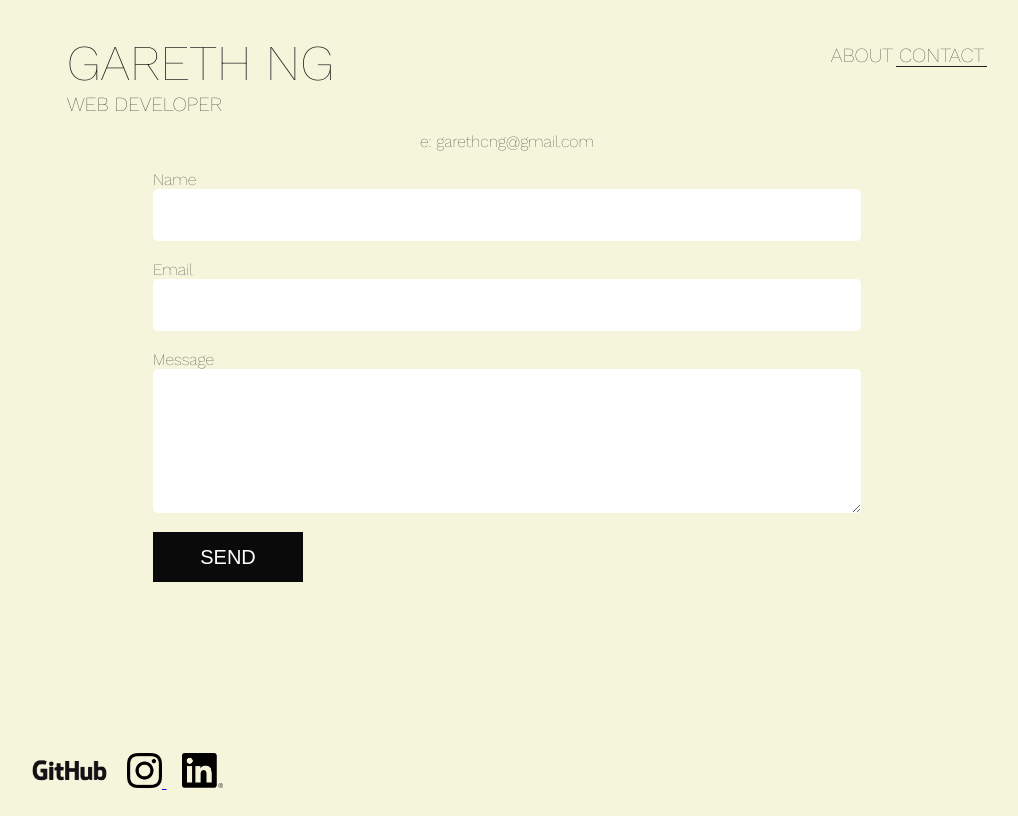
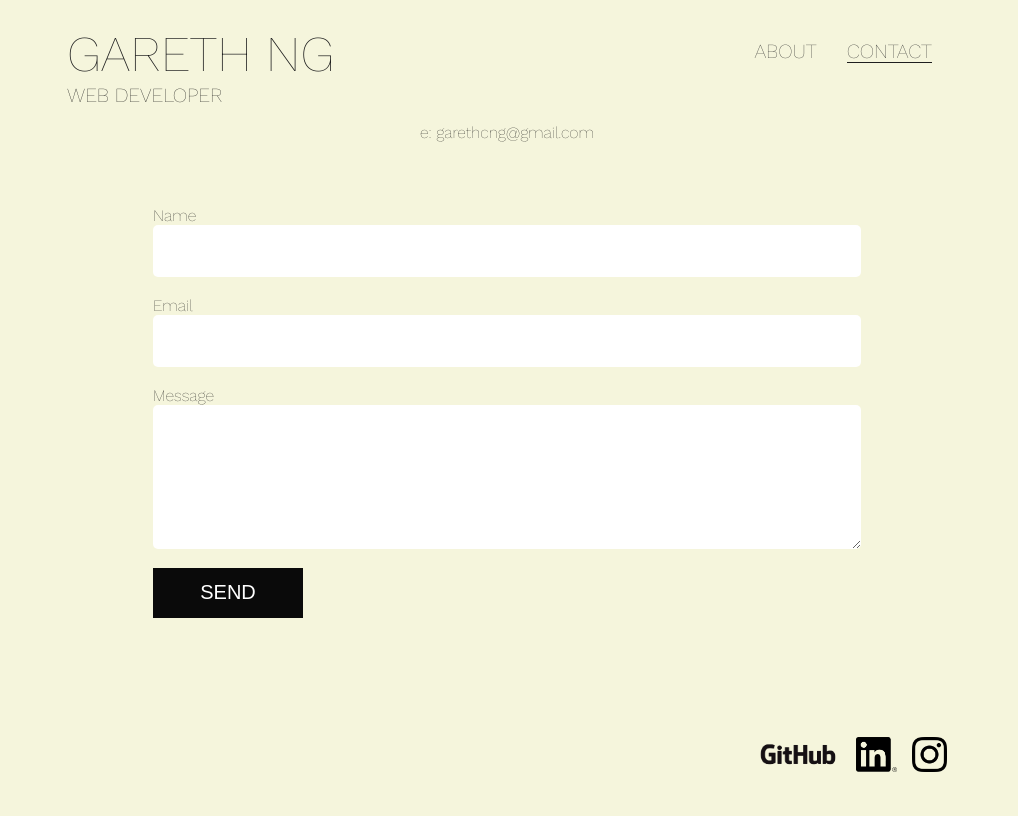
Before and after one commit to gcn12/developer-portfolio, a React (Create React App) app: page /developer-portfolio/contact in a window 1280 px wide. Shown: the whole page, without its empty margins (133-1151 px from the left). Built offline with nearby package versions, Linux system fonts and the light colour scheme.

Commit message:
email stylings

```diff
--- a/public/index.html
+++ b/public/index.html
@@ -43,15 +43,7 @@
     -->
   </body>
   <footer>
-    <!-- <div id='space'></div>
-    <div id='footer-container'>
-      <a href='https://www.github.com/gcn12'>
-        <img id='github' src="github.png"/>
-      </a>
-      <a href='https://www.instagram.com/gareth.ng'>
-        <img id='instagram' src="instagram.png"/>
-      </a>
-    </div> -->
+    <div id='testtest'>
       <ul id=footer>
         <li>
           <a href='https://www.github.com/gcn12'>
@@ -59,13 +51,16 @@
           </a>
         </li>
         <li>
-        <a href='https://www.instagram.com/gareth.ng'>
-          <img id='instagram' src="instagram.png"/>
-        </a>
           <a href='https://www.linkedin.com/in/gareth-ng-a0b835128/'>
             <img id='linkedin' src="black.png"/>
           </a>
         </li>
+        <li>
+          <a href='https://www.instagram.com/gareth.ng'>
+            <img id='instagram' src="instagram.png"/>
+          </a>
+        </li>
       </ul>
+    </div>
   </footer>
 </html>
--- a/public/styles.css
+++ b/public/styles.css
@@ -1,6 +1,10 @@
+html {
+    margin: 0% 15%;
+}
+
 .Site {
     display: flex;
-    min-height: 100vh;
+    min-height: 98vh;
     flex-direction: column;
 }
 
@@ -8,20 +12,15 @@
     flex: 1;
 }
 
+#testtest{
+    width: 100%;
+    display: flex;
+    justify-content: flex-end;
+}
+
 footer {
     width: 100%;
     display: flex;
-}
-
-#space {
-    width: 90%;
-}
-
-#footer-container {
-    width: 10%;
-    display: flex;
-    justify-content: space-between;
-    margin: 0% 12% 2% 0%;
 }
 
 #github {
@@ -30,6 +29,7 @@ footer {
 
 #instagram {
     height: 35px;
+    margin-left: 15px;
 }
 
 #linkedin {
@@ -40,11 +40,10 @@ footer {
 #footer li {
     display: inline;
     list-style-type: none;
-    padding-right: 15px;
 }
 
 #footer {
-    padding-left: 12%;
+    padding: 0;
     display: flex;
     justify-content: flex-end;
 }
--- a/src/Index.styles.js
+++ b/src/Index.styles.js
@@ -1,5 +1,5 @@
 import styled from 'styled-components'
 
 export const IndexContainer = styled.div`
-    margin: 2% 12% 2% 12%
+    // margin: 2% 12% 2% 12%
 `
--- a/src/about/About.styles.js
+++ b/src/about/About.styles.js
@@ -2,10 +2,9 @@ import styled from 'styled-components'
 
 export const AboutContainer = styled.div`
     display: flex;
-    // padding-left: 200px;
-    padding-top: 70px;
-    // align-items: center;
     justify-content: center;
+    align-items: center;
+    min-height: 65vh;
 `
 
 export const Avatar = styled.img`
--- a/src/email/Email.js
+++ b/src/email/Email.js
@@ -74,9 +74,9 @@ class Email extends Component {
                 <EmailTextarea onChange={this.updateMessage} value={this.state.message} id='form-message' name="message" />
                 <br></br>
                 {this.state.allFields ?
-                null
-                :
-                <ErrorMessage>All fields must be filled</ErrorMessage>
+                    null
+                    :
+                    <ErrorMessage>All fields must be filled</ErrorMessage>
                 }
             <EmailButton type="submit" >SEND</EmailButton>
             </EmailContainer>
--- a/src/email/Email.styles.js
+++ b/src/email/Email.styles.js
@@ -2,6 +2,8 @@ import styled from 'styled-components'
 
 export const Form = styled.form`
     width: 100%;
+    min-height: 65vh;
+    // height: 65vh;
     display: flex;
     justify-content: center;
 `
--- a/src/footer/Footer.styles.js
+++ b/src/footer/Footer.styles.js
@@ -15,5 +15,5 @@ export const Instagram = styled.img`
 
 export const Github = styled.img`
     height: 35px;
-    margin-right: 15px;
+    // margin-right: 15px;
 `
--- a/src/header/Header.js
+++ b/src/header/Header.js
@@ -6,11 +6,12 @@ import {
     LogoTitle,
     Options,
     OptionsContainer,
+    UL,
 } from './Header.styles'
 
 const Header = (props) => {
     return (
-        <ul id='header-container'>
+        <UL id='header-container'>
             <div className='flex'>
                 <li>
                     <Link to='/developer-portfolio/' style={{textDecoration: 'none'}}>
@@ -29,7 +30,7 @@ const Header = (props) => {
                 </OptionsContainer>
             </div>
             <LogoSubtitle>WEB DEVELOPER</LogoSubtitle>
-        </ul>
+        </UL>
     )
 }
 
--- a/src/header/Header.styles.js
+++ b/src/header/Header.styles.js
@@ -1,6 +1,12 @@
 import styled from 'styled-components'
 
 export const LogoTitle = styled.div`
+    @media (max-width: 700px) {
+        font-size: 40px;
+    }
+    @media (max-width: 360px) {
+        font-size: 30px;
+    }
     font-size: 50px;
     color: rgb(30,30,30);
     text-decoration: none;
@@ -19,11 +25,16 @@ export const LogoSubtitle= styled.div`
 export const Options = styled.div`
     font-size: 20px;
     color: rgb(30,30,30);
+    margin: 15px;
 `
 
 export const OptionsContainer = styled.div`
     display: flex;
     justify-content: center;
+`
+
+export const UL = styled.ul`
+    padding: 0;
 `
 
 export const UnderlineStatic = styled.div`
--- a/src/header/Underline.css
+++ b/src/header/Underline.css
@@ -5,7 +5,7 @@
 
 .underline {
     display: inline-block;
-    padding: 10px 3px 0px 3px;
+    /* padding: 10px 3px 0px 3px; */
     position: relative;
 }
 
@@ -52,7 +52,7 @@
 
 .underline2 {
     display: inline-block;
-    padding: 10px 3px 0px 3px;
+    /* padding: 10px 3px 0px 3px; */
     position: relative;
 }
 
--- a/src/index.css
+++ b/src/index.css
@@ -1,5 +1,4 @@
 body {
-  /* margin: 0; */
   /* font-family: -apple-system, BlinkMacSystemFont, 'Segoe UI', 'Roboto', 'Oxygen',
     'Ubuntu', 'Cantarell', 'Fira Sans', 'Droid Sans', 'Helvetica Neue',
     sans-serif; */
--- a/src/index.js
+++ b/src/index.js
@@ -10,7 +10,6 @@ ReactDOM.render(
   <React.StrictMode>
     <BrowserRouter>
     <IndexContainer>
-
       <App/>
       {/* <Footer/> */}
     </IndexContainer>
```
Lines whose indentation alone changed are shown as unchanged.
